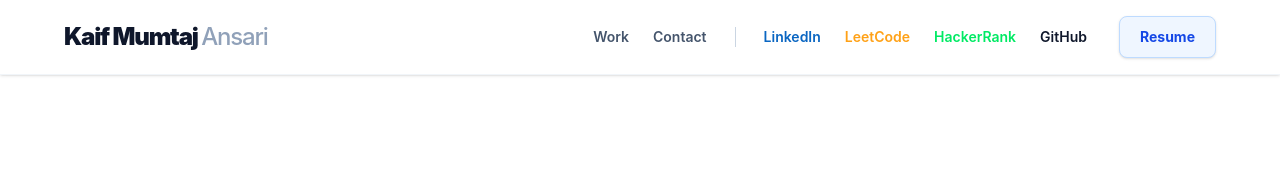
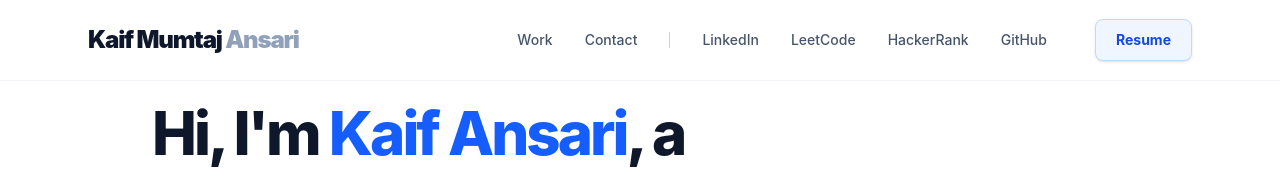
Before and after one commit to Mohammad-Kaif45/My-Portfolio, a React (Vite) app in the folder client/: page / in a window 1280 px wide. Shown: the top 169 px of the page. Built offline with nearby package versions, Linux system fonts and the light colour scheme; no server answers.

Commit message:
Restored original navbar links and added Resume button

```diff
--- a/client/src/components/Navbar.jsx
+++ b/client/src/components/Navbar.jsx
@@ -1,110 +1,76 @@
-// import { useState } from 'react';
-
-// const Navbar = () => {
-//   const [isOpen, setIsOpen] = useState(false);
-
-//   // Function to close the mobile menu when a link is clicked
-//   const closeMenu = () => setIsOpen(false);
-
-//   return (
-//     <nav className="fixed top-0 w-full bg-white/90 backdrop-blur-md z-50 border-b border-slate-100">
-//       <div className="container mx-auto px-6 max-w-6xl h-20 flex items-center justify-between">
-
-//         {/* Logo / Name */}
-//         <div className="text-2xl font-black text-slate-900 tracking-tighter">
-//           Kaif Mumtaj<span className="text-slate-400"> Ansari</span>
-//         </div>
-
-//         {/* Desktop Navigation (Hidden on Mobile) */}
-//         <div className="hidden md:flex items-center space-x-8 text-sm font-medium text-slate-600">
-//           <a href="#projects" className="hover:text-slate-900 transition-colors">Work</a>
-//           <a href="#contact" className="hover:text-slate-900 transition-colors">Contact</a>
-
-//           <div className="w-px h-4 bg-slate-300"></div> {/* Divider */}
-
-//           <a href="https://www.linkedin.com/in/ansari-kaif-0540872aa/" target="_blank" rel="noreferrer" className="hover:text-[#0A66C2] transition-colors">LinkedIn</a>
-//           <a href="https://leetcode.com/u/kaif_0046" target="_blank" rel="noreferrer" className="hover:text-[#FFA116] transition-colors">LeetCode</a>
-//           <a href="https://www.hackerrank.com/profile/kaifmumtajansari" target="_blank" rel="noreferrer" className="hover:text-[#00EA64] transition-colors">HackerRank</a>
-//           <a href="https://github.com/Mohammad-Kaif45" target="_blank" rel="noreferrer" className="hover:text-black transition-colors">GitHub</a>
-//         </div>
-
-//         {/* Mobile Hamburger Button */}
-//         <button
-//           className="md:hidden text-slate-900 focus:outline-none"
-//           onClick={() => setIsOpen(!isOpen)}
-//         >
-//           <svg className="w-6 h-6" fill="none" stroke="currentColor" viewBox="0 0 24 24">
-//             {isOpen ? (
-//               // X Icon
-//               <path strokeLinecap="round" strokeLinejoin="round" strokeWidth="2" d="M6 18L18 6M6 6l12 12" />
-//             ) : (
-//               // Hamburger Icon
-//               <path strokeLinecap="round" strokeLinejoin="round" strokeWidth="2" d="M4 6h16M4 12h16M4 18h16" />
-//             )}
-//           </svg>
-//         </button>
-//       </div>
-
-//       {/* Mobile Navigation Dropdown Menu */}
-//       {isOpen && (
-//         <div className="md:hidden absolute top-20 left-0 w-full bg-white border-b border-slate-100 shadow-xl py-4 px-6 flex flex-col space-y-4">
-//           <a href="#projects" onClick={closeMenu} className="text-lg font-medium text-slate-700 hover:text-slate-900">Work</a>
-//           <a href="#contact" onClick={closeMenu} className="text-lg font-medium text-slate-700 hover:text-slate-900">Contact</a>
-
-//           <div className="h-px w-full bg-slate-100 my-2"></div> {/* Divider */}
-
-//           <div className="flex flex-wrap gap-4">
-//             <a href="https://www.linkedin.com/in/ansari-kaif-0540872aa/" target="_blank" rel="noreferrer" className="text-sm font-semibold text-[#0A66C2]">LinkedIn</a>
-//             <a href="https://leetcode.com/u/kaif_0046/" target="_blank" rel="noreferrer" className="text-sm font-semibold text-[#FFA116]">LeetCode</a>
-//             <a href="https://www.hackerrank.com/profile/kaifmumtajansari" target="_blank" rel="noreferrer" className="text-sm font-semibold text-[#00EA64]">HackerRank</a>
-//             <a href="https://github.com/Mohammad-Kaif45" target="_blank" rel="noreferrer" className="text-sm font-semibold text-slate-900">GitHub</a>
-//           </div>
-//         </div>
-//       )}
-//     </nav>
-//   );
-// };
-
-// export default Navbar;
-
-// client/src/components/Navbar.jsx
-import React from 'react';
+import { useState } from 'react';
 
 const Navbar = () => {
+  const [isOpen, setIsOpen] = useState(false);
+
+  // Function to close the mobile menu when a link is clicked
+  const closeMenu = () => setIsOpen(false);
+
   return (
-    <nav className="bg-white py-4 px-6 border-b border-slate-100 sticky top-0 z-50 shadow-sm">
-      <div className="container mx-auto max-w-6xl flex justify-between items-center">
+    <nav className="fixed top-0 w-full bg-white/90 backdrop-blur-md z-50 border-b border-slate-100">
+      <div className="container mx-auto px-6 max-w-6xl h-20 flex items-center justify-between">
 
-        {/* Left Side: Logo / Name */}
-        <a href="#" className="text-2xl font-black tracking-tighter text-slate-900 hover:text-blue-600 transition-colors">
-          Kaif Mumtaj <span className="text-slate-400 font-medium">Ansari</span>
-        </a>
+        {/* Logo / Name */}
+        <div className="text-2xl font-black text-slate-900 tracking-tighter">
+          Kaif Mumtaj<span className="text-slate-400"> Ansari</span>
+        </div>
 
-        {/* Right Side: Navigation Links & Resume Button */}
-        <div className="hidden md:flex items-center gap-6 text-sm font-semibold text-slate-600">
-          <a href="#projects" className="hover:text-blue-600 transition-colors">Work</a>
-          <a href="#contact" className="hover:text-blue-600 transition-colors">Contact</a>
+        {/* Desktop Navigation (Hidden on Mobile) */}
+        <div className="hidden md:flex items-center space-x-8 text-sm font-medium text-slate-600">
+          <a href="#projects" className="hover:text-slate-900 transition-colors">Work</a>
+          <a href="#contact" className="hover:text-slate-900 transition-colors">Contact</a>
 
-          {/* Vertical Divider */}
-          <div className="w-px h-5 bg-slate-300 mx-1"></div>
+          <div className="w-px h-4 bg-slate-300"></div> {/* Divider */}
 
-          {/* Social Links (Replace # with your actual profile links) */}
-          <a href="https://www.linkedin.com/in/ansari-kaif-0540872aa/" target="_blank" rel="noreferrer" className="text-sm font-semibold text-[#0A66C2]">LinkedIn</a>
-             <a href="https://leetcode.com/u/kaif_0046/" target="_blank" rel="noreferrer" className="text-sm font-semibold text-[#FFA116]">LeetCode</a>
-             <a href="https://www.hackerrank.com/profile/kaifmumtajansari" target="_blank" rel="noreferrer" className="text-sm font-semibold text-[#00EA64]">HackerRank</a>
-             <a href="https://github.com/Mohammad-Kaif45" target="_blank" rel="noreferrer" className="text-sm font-semibold text-slate-900">GitHub</a>
+          <a href="https://www.linkedin.com/in/ansari-kaif-0540872aa/" target="_blank" rel="noreferrer" className="hover:text-[#0A66C2] transition-colors">LinkedIn</a>
+          <a href="https://leetcode.com/u/kaif_0046" target="_blank" rel="noreferrer" className="hover:text-[#FFA116] transition-colors">LeetCode</a>
+          <a href="https://www.hackerrank.com/profile/kaifmumtajansari" target="_blank" rel="noreferrer" className="hover:text-[#00EA64] transition-colors">HackerRank</a>
+          <a href="https://github.com/Mohammad-Kaif45" target="_blank" rel="noreferrer" className="hover:text-black transition-colors">GitHub</a>
 
-          {/* THE NEW RESUME BUTTON */}
-          <a
-            href="/resume.pdf"
-            target="_blank"
-            rel="noopener noreferrer"
-            className="ml-2 bg-blue-50 text-blue-700 border border-blue-200 hover:bg-blue-600 hover:text-white px-5 py-2.5 rounded-lg font-bold transition-all duration-200 shadow-sm"
-          >
+          {/* NEW: Resume Button (Desktop) */}
+          <a href="/resume.pdf" target="_blank" rel="noreferrer" className="ml-4 bg-blue-50 text-blue-700 border border-blue-200 hover:bg-blue-600 hover:text-white px-5 py-2.5 rounded-lg font-bold transition-all shadow-sm">
             Resume
           </a>
         </div>
+
+        {/* Mobile Hamburger Button */}
+        <button
+          className="md:hidden text-slate-900 focus:outline-none"
+          onClick={() => setIsOpen(!isOpen)}
+        >
+          <svg className="w-6 h-6" fill="none" stroke="currentColor" viewBox="0 0 24 24">
+            {isOpen ? (
+              // X Icon
+              <path strokeLinecap="round" strokeLinejoin="round" strokeWidth="2" d="M6 18L18 6M6 6l12 12" />
+            ) : (
+              // Hamburger Icon
+              <path strokeLinecap="round" strokeLinejoin="round" strokeWidth="2" d="M4 6h16M4 12h16M4 18h16" />
+            )}
+          </svg>
+        </button>
       </div>
+
+      {/* Mobile Navigation Dropdown Menu */}
+      {isOpen && (
+        <div className="md:hidden absolute top-20 left-0 w-full bg-white border-b border-slate-100 shadow-xl py-4 px-6 flex flex-col space-y-4">
+          <a href="#projects" onClick={closeMenu} className="text-lg font-medium text-slate-700 hover:text-slate-900">Work</a>
+          <a href="#contact" onClick={closeMenu} className="text-lg font-medium text-slate-700 hover:text-slate-900">Contact</a>
+
+          <div className="h-px w-full bg-slate-100 my-2"></div> {/* Divider */}
+
+          <div className="flex flex-wrap gap-4">
+            <a href="https://www.linkedin.com/in/ansari-kaif-0540872aa/" target="_blank" rel="noreferrer" className="text-sm font-semibold text-[#0A66C2]">LinkedIn</a>
+            <a href="https://leetcode.com/u/kaif_0046/" target="_blank" rel="noreferrer" className="text-sm font-semibold text-[#FFA116]">LeetCode</a>
+            <a href="https://www.hackerrank.com/profile/kaifmumtajansari" target="_blank" rel="noreferrer" className="text-sm font-semibold text-[#00EA64]">HackerRank</a>
+            <a href="https://github.com/Mohammad-Kaif45" target="_blank" rel="noreferrer" className="text-sm font-semibold text-slate-900">GitHub</a>
+          </div>
+
+          {/* NEW: Resume Button (Mobile) */}
+          <a href="/resume.pdf" target="_blank" rel="noreferrer" onClick={closeMenu} className="mt-2 text-center bg-blue-50 text-blue-700 border border-blue-200 hover:bg-blue-600 hover:text-white px-5 py-3 rounded-lg font-bold transition-all shadow-sm w-full block">
+            Resume
+          </a>
+        </div>
+      )}
     </nav>
   );
 };
```
